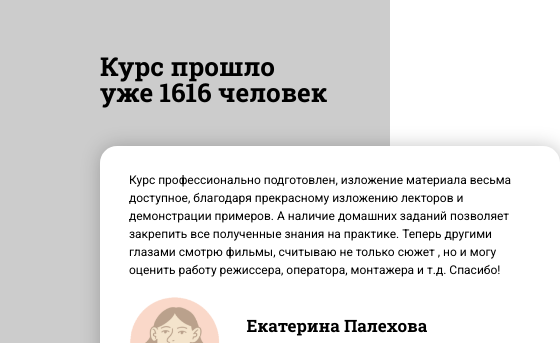
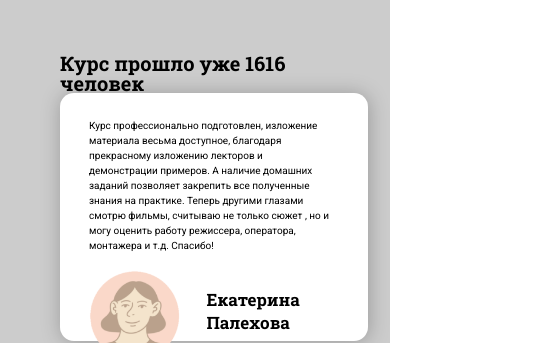
Before and after one commit to AfroSamuro/Adaptive-Page, a plain HTML site: page index.html in a window 390 px wide. Shown: the top 343 px of the page, 560 px wide, since content can reach past the window. Drawn offline with Linux system fonts and the light colour scheme.

Commit message:
pochti nichego

```diff
--- a/styles/feedback.css
+++ b/styles/feedback.css
@@ -55,27 +55,17 @@
 
 @media screen and (max-width: 1280px) {
 
-    .content {
+    .feedback {
         padding-left: 30px;
         padding-right: 30px;
         width: 100%;
-    }
-
-    body {
         font-size: 12px;
-    }
-
-    h1 {
-        font-size: 46px;
-    }
-
-    h2 {
-        font-size: 32px;
     }
 
     .feedback__title {
         margin-top: 53px;
         margin-left: 40px;
+        font-size: 32px;
     }
 
     .feedback__cloud {
@@ -93,7 +83,6 @@
     }
 
     .cloud__text {
-        line-height: 150%;
         margin-left: 20px;
         font-size: 12px;
     }
@@ -118,7 +107,6 @@
     .cloud__name {
         font-family: 'Roboto Slab', sans-serif;
         font-size: 17px;
-        font-weight: 700;
     }
 
     .cloud__facebook {
@@ -131,22 +119,60 @@
 
 @media screen and (max-width: 834px) {
 
-    .content {
-        padding-left: 60px;
-        padding-right: 60px;
+    .content .feedback {
+        padding: 0;
         width: 100%;
-    }
-
-    body {
         font-size: 10px;
     }
 
-    h1 {
-        font-size: 37px;
+    .feedback__title {
+        margin-top: 53px;
+        margin-left: 0;
+        font-size: 20px;
     }
 
-    h2 {
-        font-size: 26px;
+    .feedback__cloud {
+        display: flex;
+        flex-direction: column;
+        background: #FFFFFF;
+        box-shadow: 1px 1px 20px rgba(0, 0, 0, 0.25);
+        border-radius: 14px;
+        width: 308px;
+        height: 248px;
+        margin: 0;
+    }
+
+    .cloud__text {
+        margin-left: 20px;
+        font-size: 10px;
+    }
+
+    .cloud__ekaterina {
+        display: flex;
+        margin-top: 13px;
+        margin-left: 10px;
+    }
+
+    .cloud__woman{
+        height: 100px;
+    }
+
+    .cloud__right {
+        display: flex;
+        flex-direction: column;
+        margin-left: 15px;
+        margin-top: 22px;
+    }
+
+    .cloud__name {
+        font-family: 'Roboto Slab', sans-serif;
+        font-size: 17px;
+    }
+
+    .cloud__facebook {
+        height: 20px;
+        width: 20px;
+        margin-top: 15px;
     }
 
 
```
